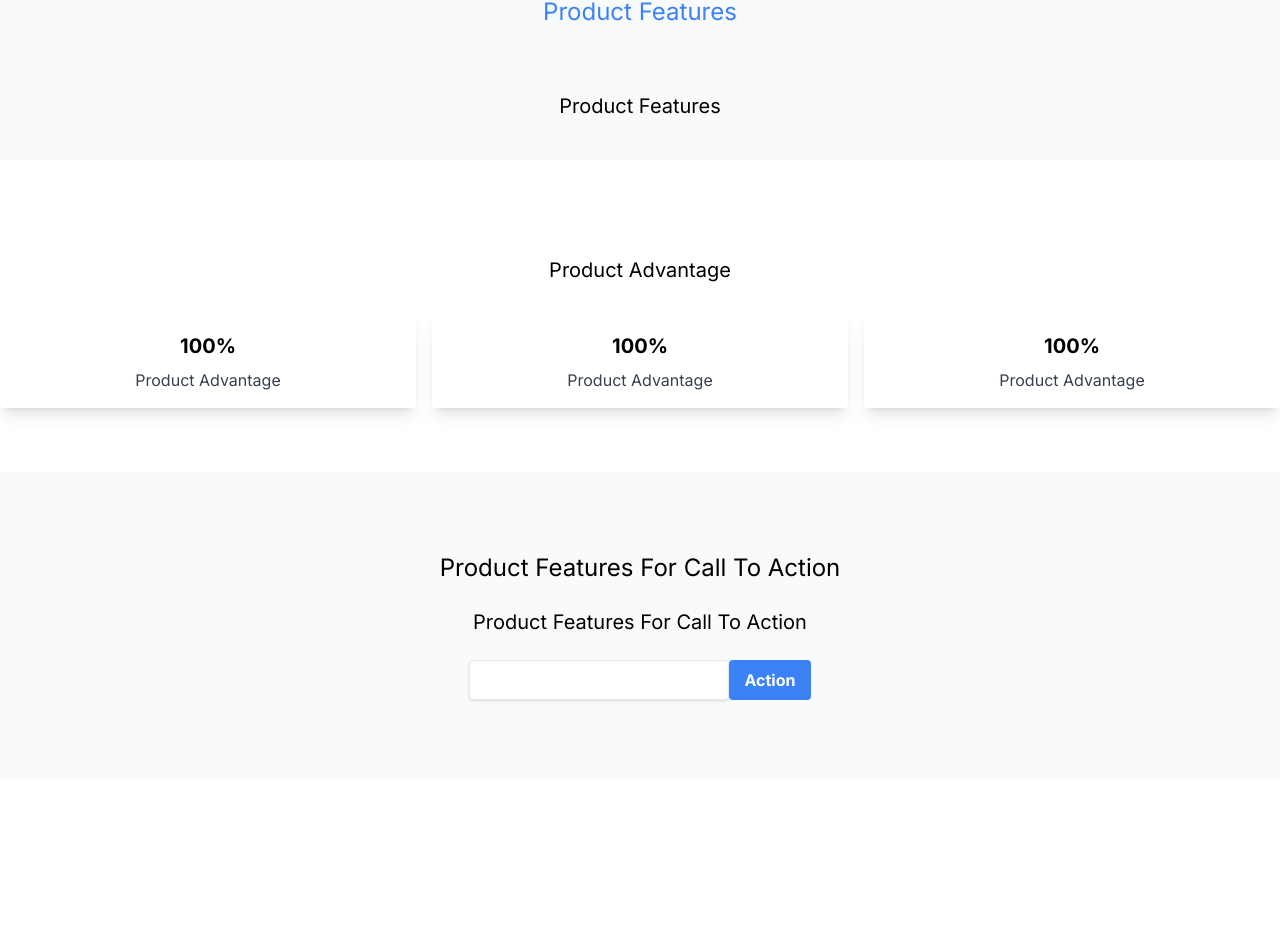
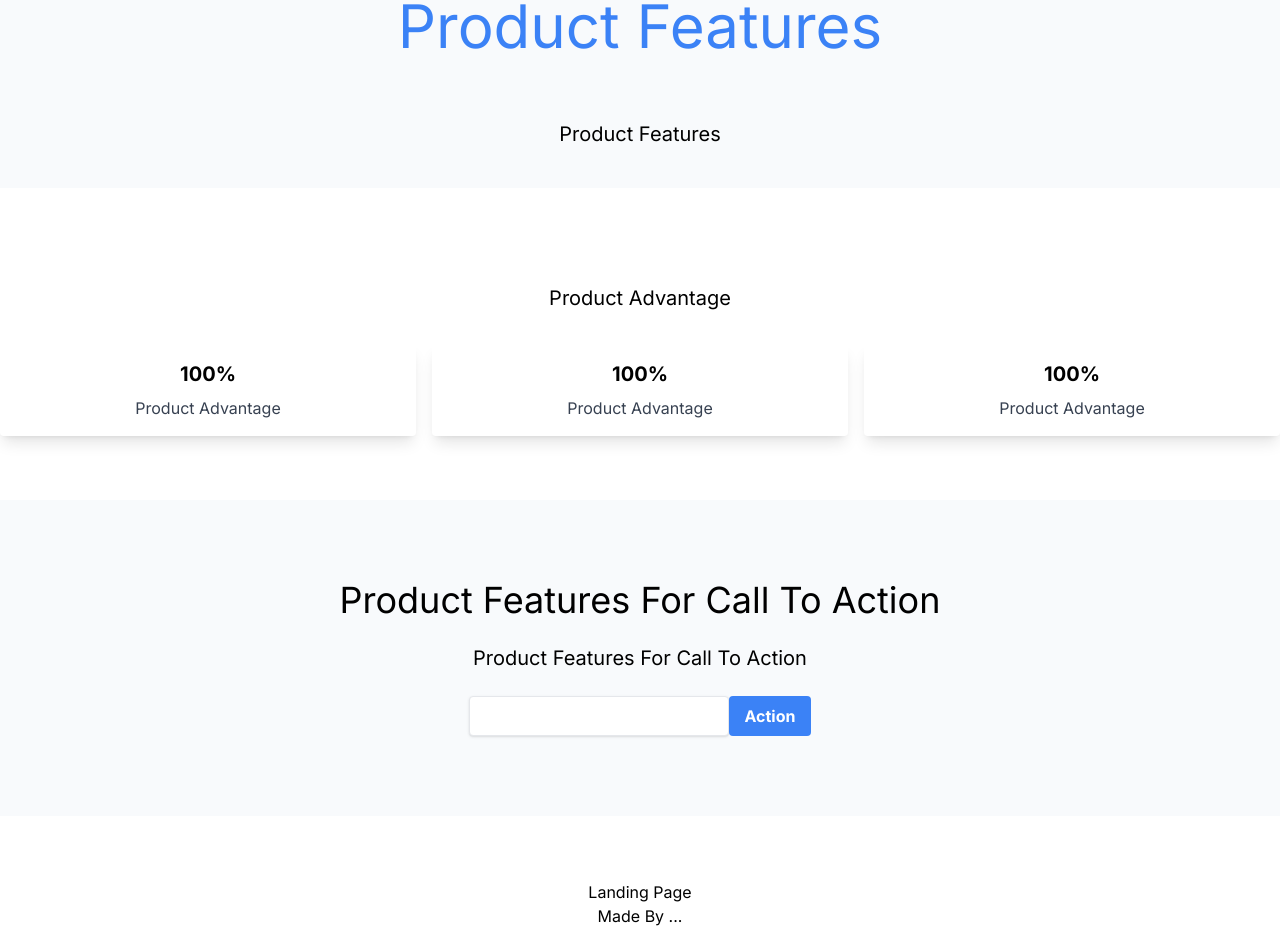
Before and after one commit to kbssj1/nextjs-tailwind-landingpage-template, a Next.js app: page / in a window 1280 px wide. Shown: the part 496-1448 px from the top of the page. Before the commit the page ends 1276 px from the top, so only its background shows below. Built offline with nearby package versions, Linux system fonts and the light colour scheme.

Commit message:
update sections

```diff
--- /dev/null
+++ b/src/app/components/Bottom.jsx
@@ -0,0 +1,11 @@
+const Bottom = () => {
+
+  return (
+    <div className="flex flex-col items-center py-16">
+      <p>Landing Page</p>
+      <p>Made By ...</p>
+    </div>
+  );
+};
+
+export { Bottom };
--- a/src/app/components/CallToAction.tsx
+++ b/src/app/components/CallToAction.tsx
@@ -4,7 +4,7 @@ const CallToAction = () => {
 
   return (
     <div className="flex flex-col items-center bg-slate-50 py-20">
-      <p className="text-2xl text-center">Product Features For Call To Action</p>
+      <p className="text-4xl text-center">Product Features For Call To Action</p>
       <br></br>
       <p className="text-xl text-center">Product Features For Call To Action</p>
       <br></br>
--- a/src/app/components/Features.tsx
+++ b/src/app/components/Features.tsx
@@ -7,7 +7,7 @@ const Features = () => {
         width={400}
         height={400}
       />
-      <h3 className="text-blue-500 text-2xl">Product Features</h3>
+      <h3 className="text-blue-500 text-6xl">Product Features</h3>
       <br/>
       <p className="text-xl py-10">Product Features</p>
     </div>
--- a/src/app/page.tsx
+++ b/src/app/page.tsx
@@ -2,6 +2,7 @@ import { Navbar } from './components/Navbar';
 import { Features } from './components/Features';
 import { Advantages } from './components/Advantages';
 import { CallToAction } from './components/CallToAction';
+import { Bottom } from './components/Bottom'
 
 export default function Home() {
   return (
@@ -10,6 +11,7 @@ export default function Home() {
       <Features />
       <Advantages />
       <CallToAction />
+      <Bottom />
     </div>
   );
 }
```
